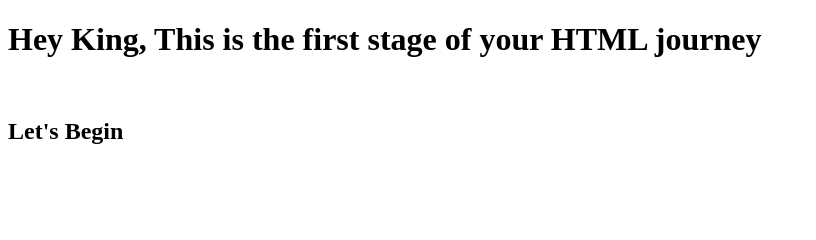
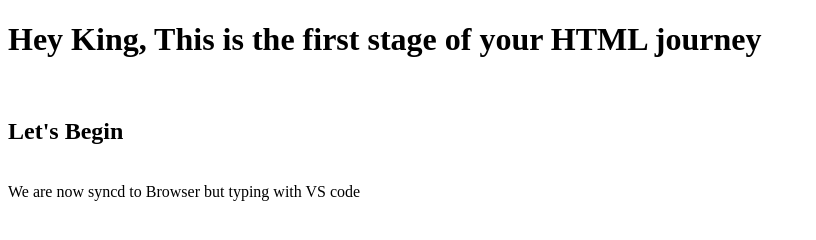
Before and after one commit to lurkingmonster/coursera-test, a plain HTML site: page site/index.html in a window 1280 px wide. Shown: the whole page, without its empty margins (0-816 px from the left). Drawn offline with Linux system fonts and the light colour scheme.

Commit message:
switching to VS code

```diff
--- a/site/index.html
+++ b/site/index.html
@@ -11,6 +11,8 @@
 </h1>
 <br>
 <h2> Let's Begin</h2>
+<br>
+We are now syncd to Browser but typing with VS code
 </body>
 
 </html>
```
